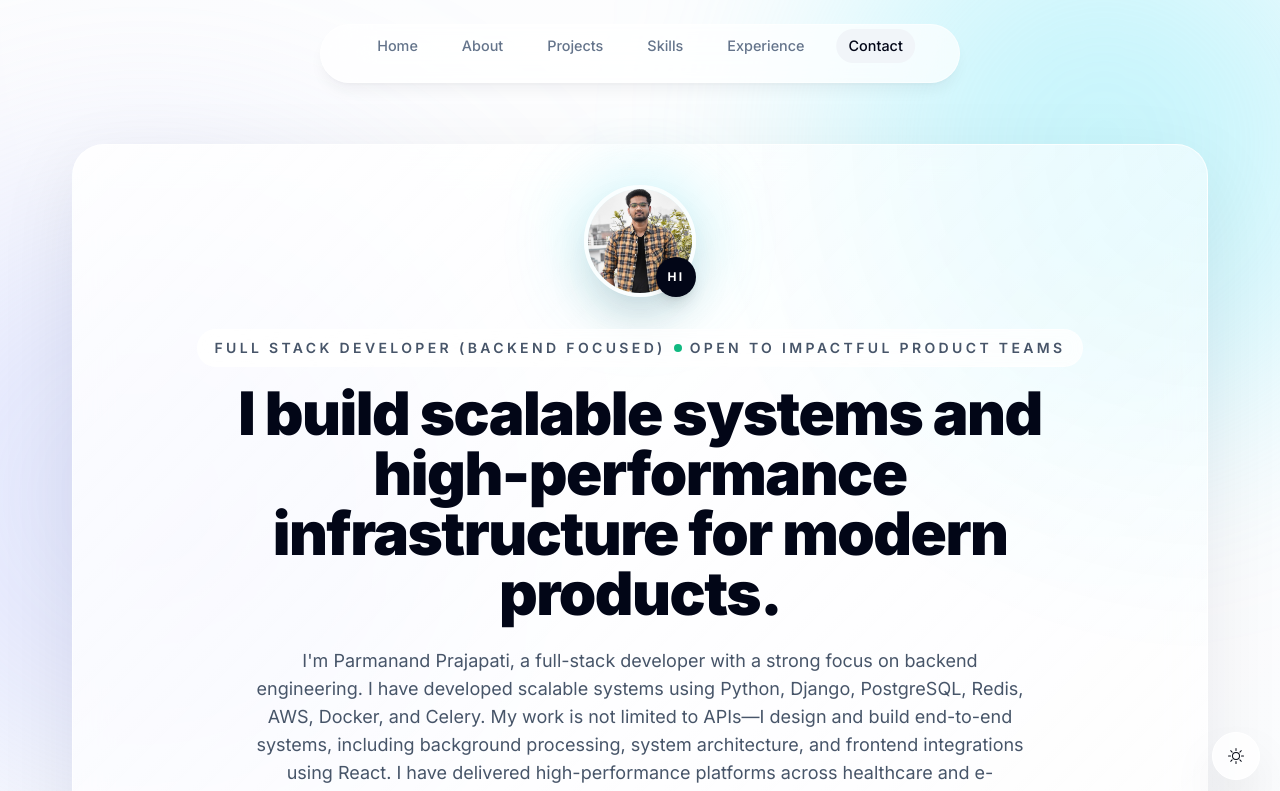
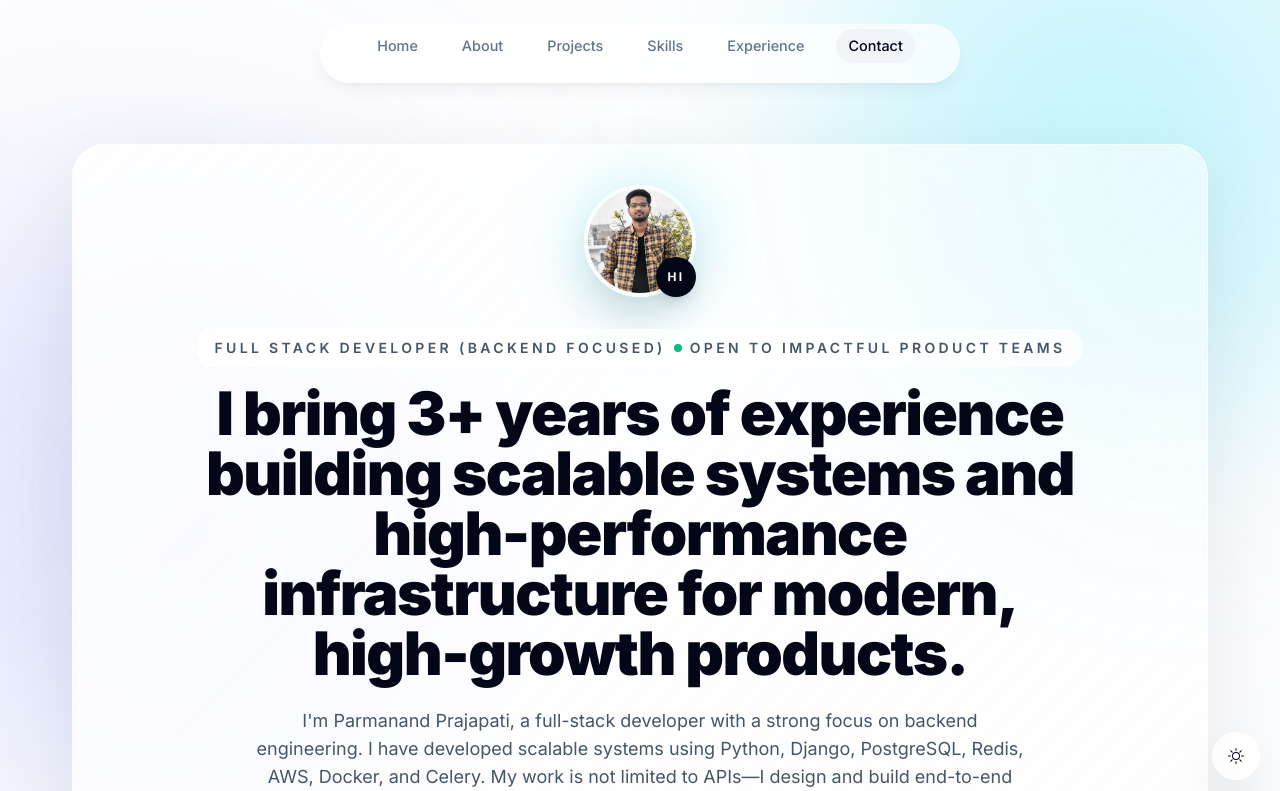
Before and after one commit to parmanand007/portfolio, a Next.js app: page / in a window 1280 px wide. Shown: the top 791 px of the page. Built offline with nearby package versions, Linux system fonts and the light colour scheme; no server answers.

Commit message:
fix(update=intro)

```diff
--- a/components/intro-modern.tsx
+++ b/components/intro-modern.tsx
@@ -72,7 +72,7 @@ export default function IntroModern() {
           initial={{ opacity: 0, y: 28 }}
           animate={{ opacity: 1, y: 0 }}
         >
-          I build scalable systems and high-performance infrastructure for modern products.
+          I bring 3+ years of experience building scalable systems and high-performance infrastructure for modern, high-growth products.
         </motion.h1>
 
         <motion.p
```
